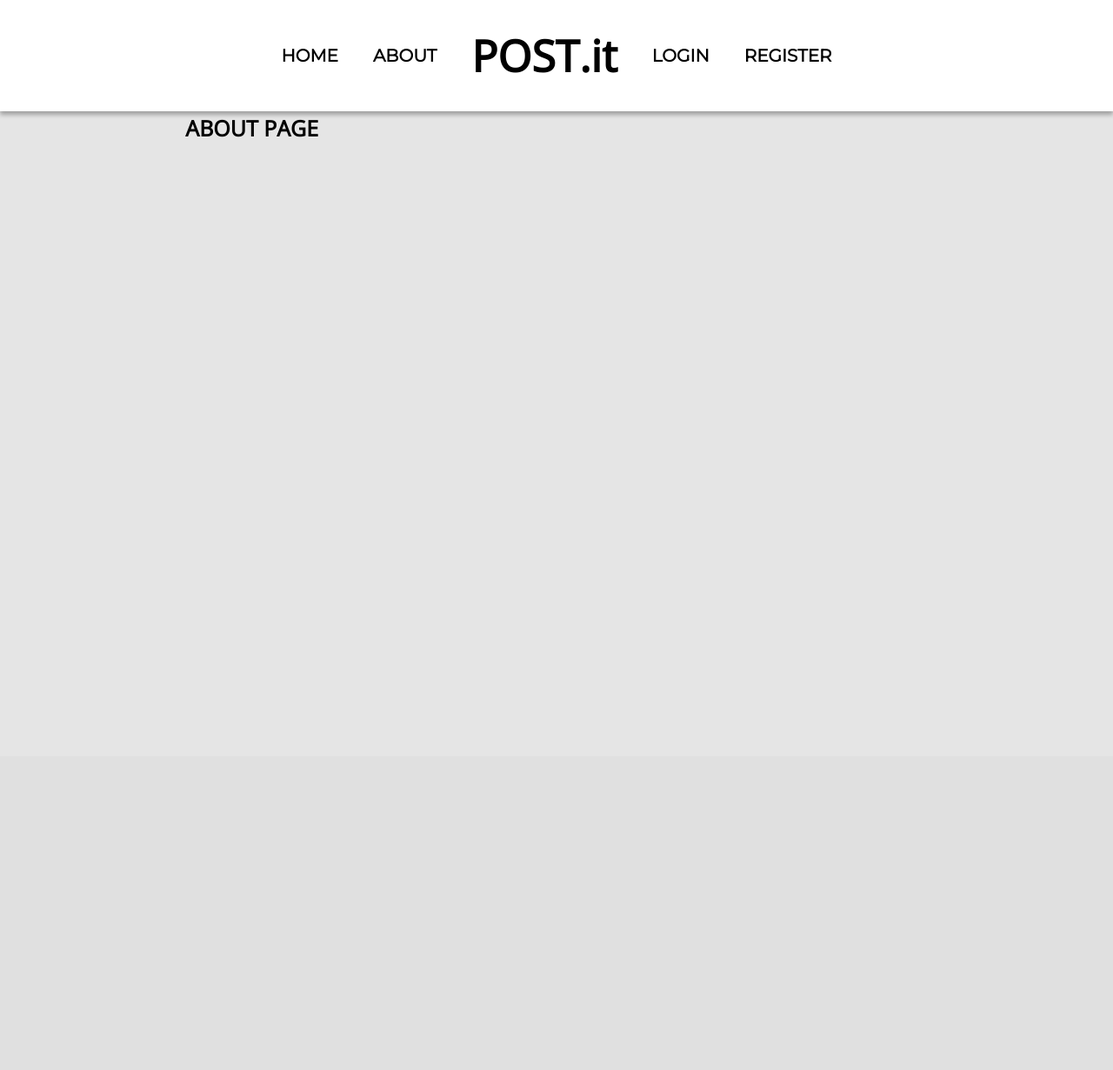
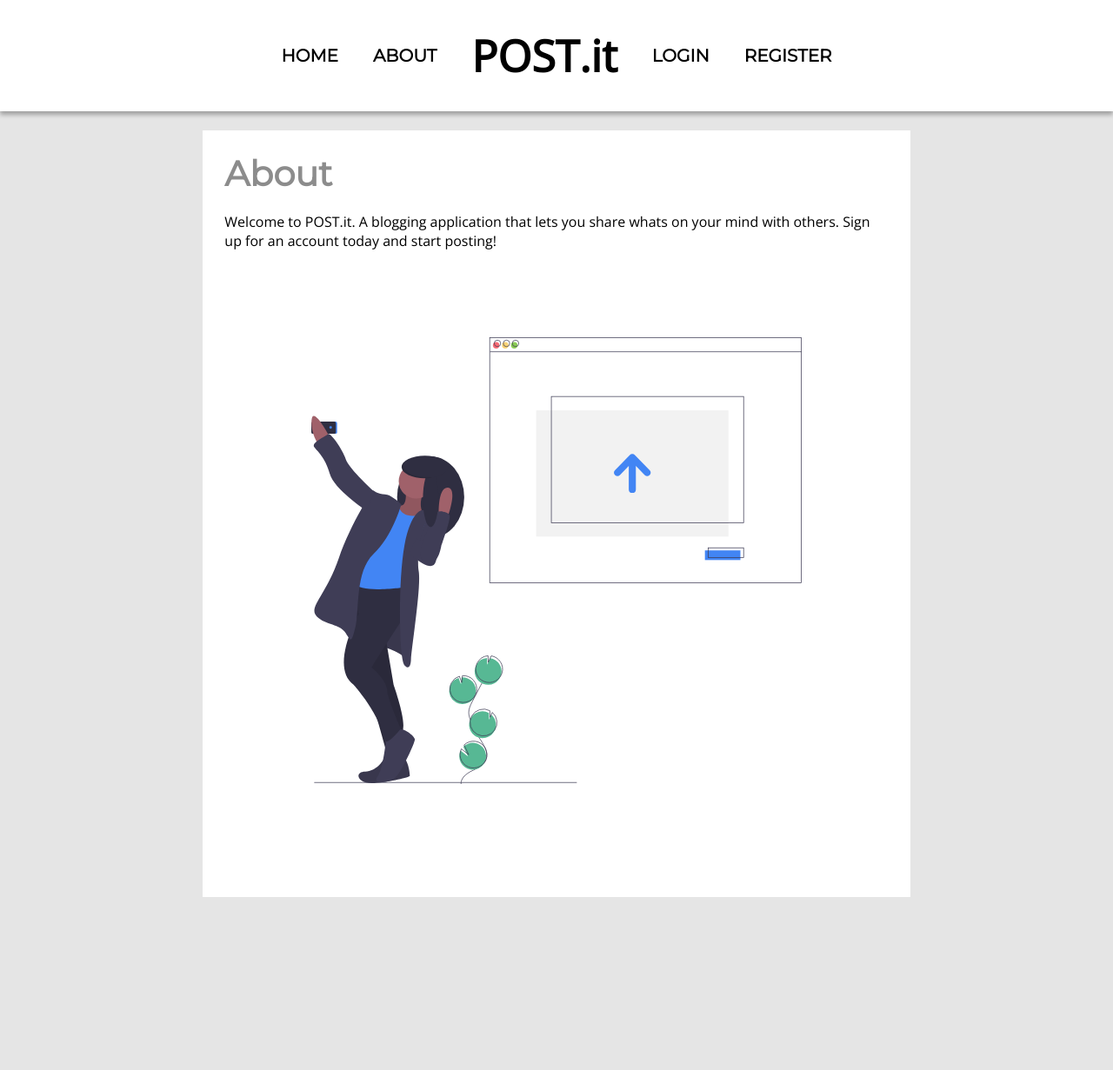
Before and after one commit to davidally/POST.it, a Flask app: page /about in a window 1280 px wide. Shown: the top 1231 px of the page at 87% size. Before the commit the page ends 158 px from the top, so only its background shows below. Run offline with Flask 2, Linux system fonts and the light colour scheme.

Commit message:
Prettify

```diff
--- a/app/routes.py
+++ b/app/routes.py
@@ -17,7 +17,7 @@ def home():
 
 @app.route("/about")
 def about():
-    return render_template('about.html', title='About')
+    return render_template('about.html', title='About', legend='About')
 
 
 @app.route("/register", methods=['GET', 'POST'])
--- a/app/static/css/styles.css
+++ b/app/static/css/styles.css
@@ -27,9 +27,20 @@ textarea {
     border: 1px solid #c9c9c9;
 }
 
-#logo {
+#text-logo {
     font-weight: 900;
     font-size: 50px;
+}
+
+#site-logo {
+    float: left;
+    position: absolute;
+    padding: 10px;
+    width: 100px;
+    height: auto;
+    display: flex;
+    flex-direction: column;
+    align-items: center;
 }
 
 .error-msg {
@@ -92,6 +103,7 @@ textarea {
     margin-top: 30px;
 }
 
+.content-container,
 .post-container {
     display: flex;
     margin: 20px;
--- a/app/templates/about.html
+++ b/app/templates/about.html
@@ -1,9 +1,15 @@
 {% extends "layout.html" %}
 {% block content %}
-<div>
-    <h1>About Page</h1>
-    <div>
-        <p></p>
+<div class="content-container" style="flex-direction: column;">
+    <legend>{{ legend }}</legend>
+    <div style="margin-top:20px;">
+        <p>Welcome to POST.it. A blogging application that lets you share
+            whats on your mind with others. Sign up for an account today and
+            start posting!
+        </p>
+        <div style="padding: 100px;">
+            <img src="{{ url_for('static', filename='imgs/blogabout.svg') }}">
+        </div>
     </div>
 </div>
 {% endblock content %}
--- a/app/templates/layout.html
+++ b/app/templates/layout.html
@@ -18,19 +18,25 @@
 <body>
     <header class="site-header">
         <nav class="navigation">
+            {% if current_user.is_authenticated %}
+            <div id="site-logo">
+                <img src="{{ url_for('static', filename='imgs/sitelogo.svg') }}">
+                <small>POST.IT</small>
+            </div>
+            {% endif %}
             <div class="nav-wrapper">
                 <div class="nav-menu">
                     <ul class="nav-links">
                         <li><a href="{{ url_for('home') }}">Home</a></li>
                         <li><a href="{{ url_for('about') }}">About</a></li>
-                        <li>
-                            <p id="logo">POST.it</p>
-                        </li>
                         {% if current_user.is_authenticated %}
                         <li><a href="{{ url_for('create_post') }}">Create Post</a></li>
                         <li><a href="{{ url_for('account') }}">Account</a></li>
                         <li><a href="{{ url_for('logout') }}">Logout</a></li>
                         {% else %}
+                        <li>
+                            <p id="text-logo">POST.it</p>
+                        </li>
                         <li><a href="{{ url_for('login') }}">Login</a></li>
                         <li><a href="{{ url_for('registration') }}">Register</a></li>
                         {% endif %}
```
Also changed, not shown: app/static/imgs/blogabout.svg (added), app/static/imgs/sitelogo.svg (added).
